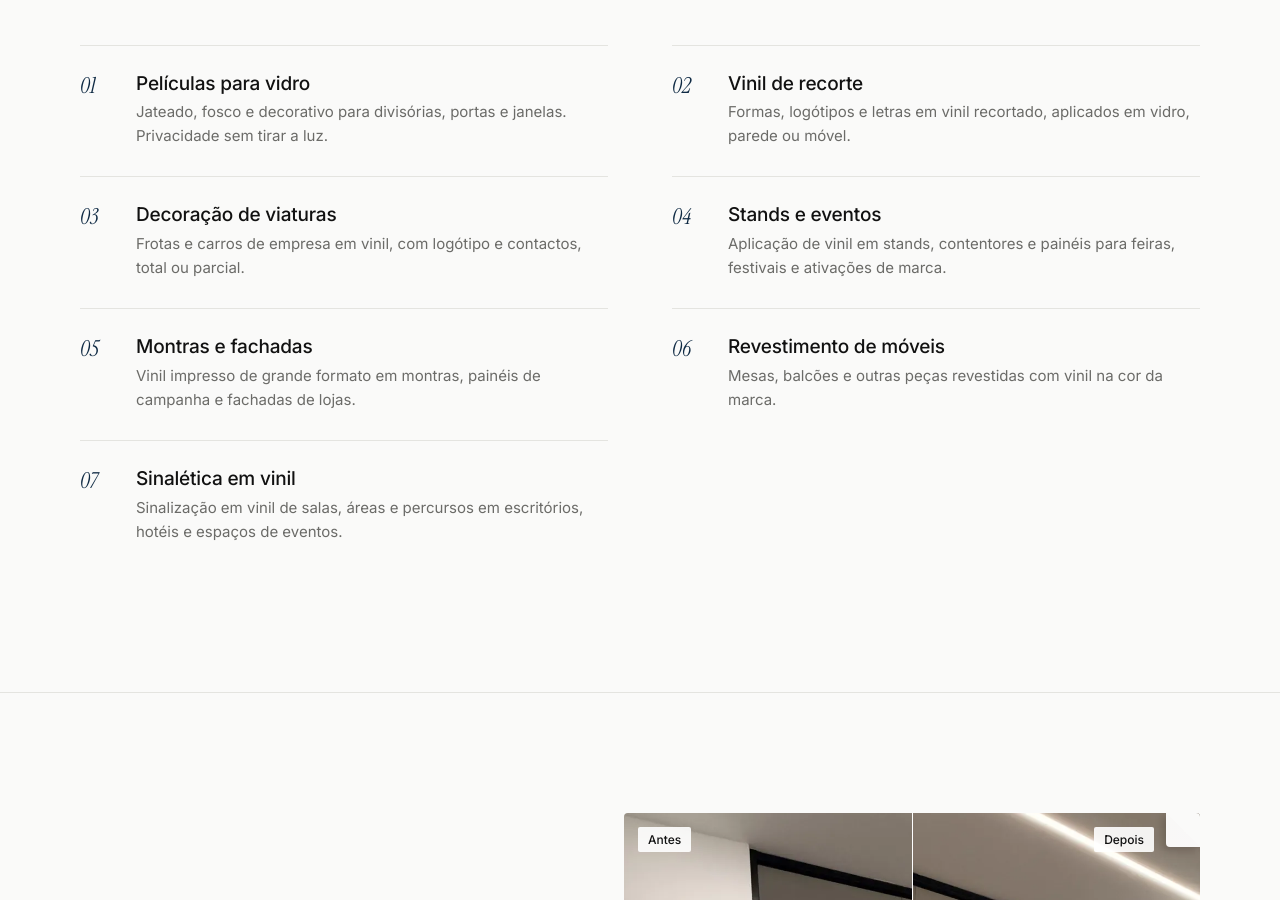
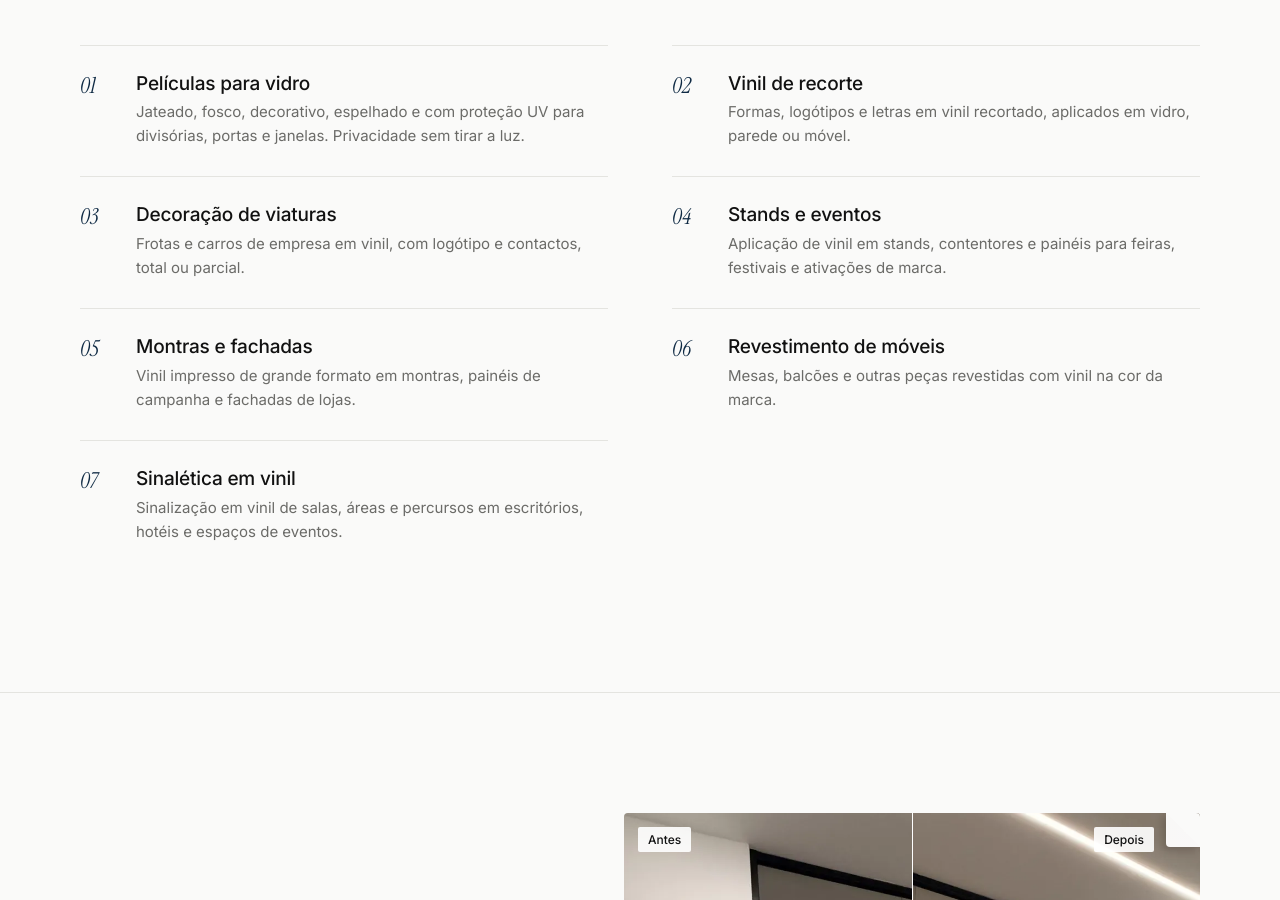
Before and after one commit to nimelobezerra-blip/Cripto-, a plain HTML site: page portfolio/index.html in a window 1280 px wide. Shown: the part 1247-2147 px from the top of the page. Drawn offline with Linux system fonts and the light colour scheme.

Commit message:
Portfólio: películas espelhadas e com proteção UV
Co-Authored-By: Claude Opus 5.5 <noreply@anthropic.com>
Claude-Session: https://claude.ai/code/session_018AwSvhunnPWkuimoRJ1UcR

```diff
--- a/portfolio/index.html
+++ b/portfolio/index.html
@@ -50,7 +50,7 @@
         <ol class="servicos">
           <li>
             <h3>Películas para vidro</h3>
-            <p>Jateado, fosco e decorativo para divisórias, portas e janelas. Privacidade sem tirar a luz.</p>
+            <p>Jateado, fosco, decorativo, espelhado e com proteção UV para divisórias, portas e janelas. Privacidade sem tirar a luz.</p>
           </li>
           <li>
             <h3>Vinil de recorte</h3>
```
